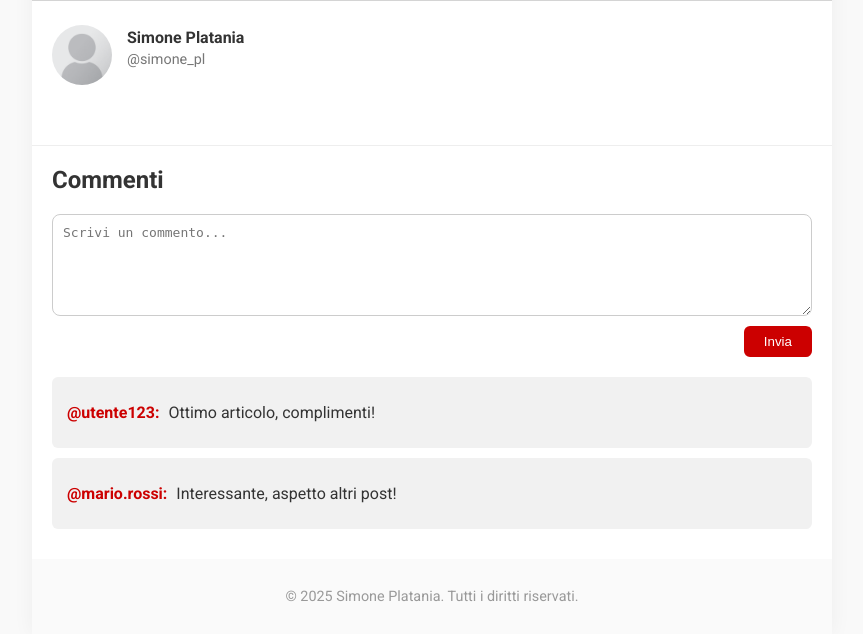
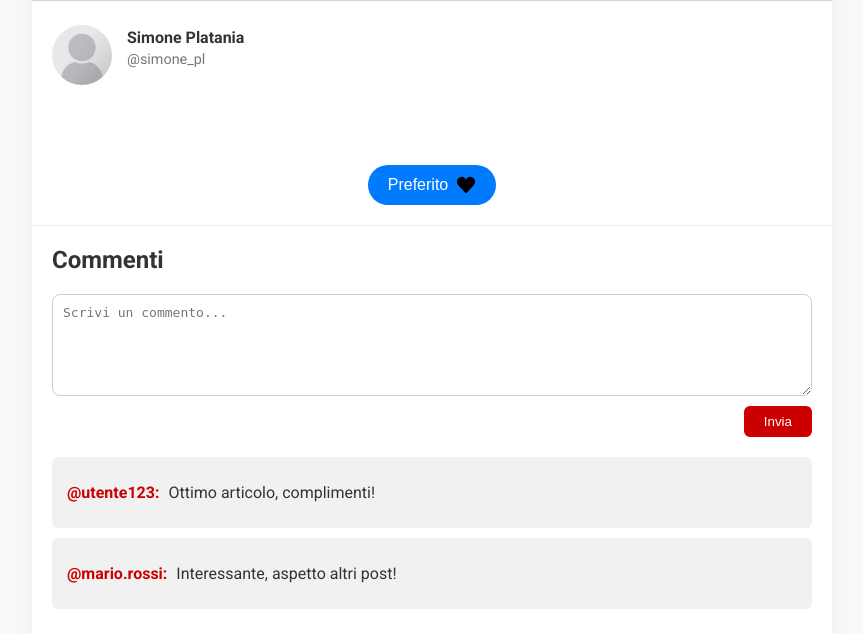
Before and after one commit to simoplat/hw1, a PHP site: page /post.php in a window 1280 px wide. Shown: the part 430-1064 px from the top of the page, without its empty margins (208-1071 px from the left). Before the commit the page ends 1032 px from the top, so only its background shows below. Run offline with PHP 8.4, Linux system fonts and the light colour scheme.

Commit message:
Tasto preferito

```diff
--- a/post.css
+++ b/post.css
@@ -157,6 +157,39 @@ body {
   margin-right: 5px;
 }
 
+#preferito-btn {
+  display: flex;              /* testo + icona in fila */
+  align-items: center;        /* centrati verticalmente */
+  gap: 8px;                   /* spazio tra testo e icona */
+
+  width: max-content;         /* larghezza minima per contenuto */
+  margin: 20px auto;          /* centro bottone nella pagina */
+
+  padding: 10px 20px;
+  background-color: #007BFF;
+  color: white;
+  border: none;
+  border-radius: 20px;
+  font-size: 16px;
+  cursor: pointer;
+  transition: background-color 0.3s ease;
+}
+
+#preferito-btn:hover {
+  background-color: #0056b3;
+}
+
+#preferito-btn .icon {
+  width: 20px;
+  height: 20px;
+  max-width: 20px;
+  max-height: 20px;
+  object-fit: contain;
+  display: block;   /* evita spazi strani e dimensioni sbagliate */
+}
+
+
+
 /* Footer */
 .footer {
   text-align: center;
--- a/post.js
+++ b/post.js
@@ -108,8 +108,12 @@ function onJson(json) {
 fetchPost();
 aggiornaCommenti();
 
+const commentForm = document.getElementById('comment-form');
+commentForm.addEventListener('submit', handleCommentSubmit);
+
+
 function aggiornaCommenti(){
-    const commentSection = document.querySelector('comments-section');
+    const commentSection = document.querySelector('.comments-section');
 
 
 }
@@ -117,14 +121,12 @@ function aggiornaCommenti(){
 
 
 function responseAggiungiCommento(response) {
-    console.log('Response received for comment'+ response);
-    commentForm.reset();
+    if (!response) return;
+    console.log('Response received for comment:', response);
+    if (commentForm) commentForm.reset();
     aggiornaCommenti();
-
 }
 
-const commentForm = document.getElementById('comment-form');
-commentForm.addEventListener('submit', handleCommentSubmit);
 
 function handleCommentSubmit(event) {
     event.preventDefault();
--- a/post.php
+++ b/post.php
@@ -48,6 +48,12 @@
 
         </main>
 
+        <button id="preferito-btn" data-set="NO">
+            Preferito
+            <img src="Media/heart_full.svg" alt="Preferito" class="icon" />
+        </button>
+
+
         <section class="comments-section">
             <h2>Commenti</h2>
 
```
